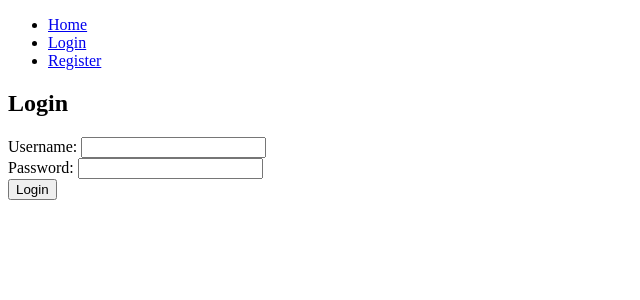
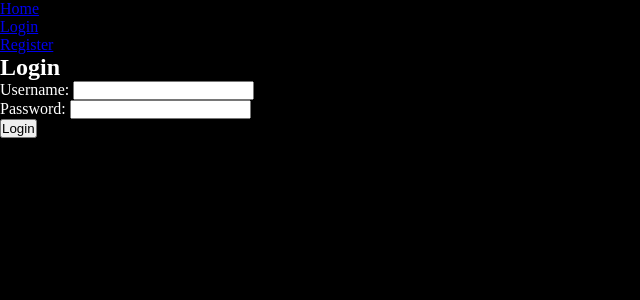
Before and after one commit to TaymanOtt/Portfolio, a Flask app: page /login in a window 1280 px wide. Shown: the top 300 px of the page, without its empty margins (0-640 px from the left). Run offline with Flask 3, Linux system fonts and the light colour scheme.

Commit message:
linked stylesheet

```diff
--- /dev/null
+++ b/static/style.css
@@ -0,0 +1,8 @@
+*{
+	margin: 0;
+	padding: 0;
+}
+body{
+	background:black;
+	color:white;
+}
--- a/templates/layout.html
+++ b/templates/layout.html
@@ -3,6 +3,7 @@
 <head>
     <meta charset="UTF-8">
     <meta name="viewport" content="width=device-width, initial-scale=1.0">
+    <link rel="stylesheet" href="/static/style.css">
     <title>{% block title %}{% endblock %}</title>
 </head>
 <body>
--- a/templates/static/css/style.css
+++ /dev/null
@@ -1,4 +0,0 @@
-. {
-	margin: 0;
-	padding: 0;
-}
```
